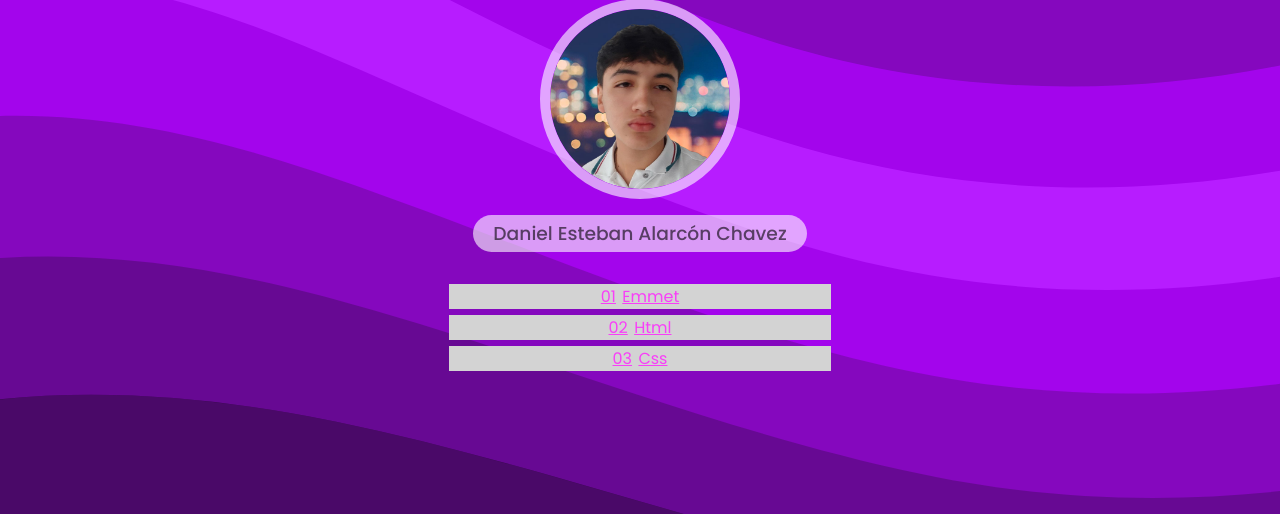
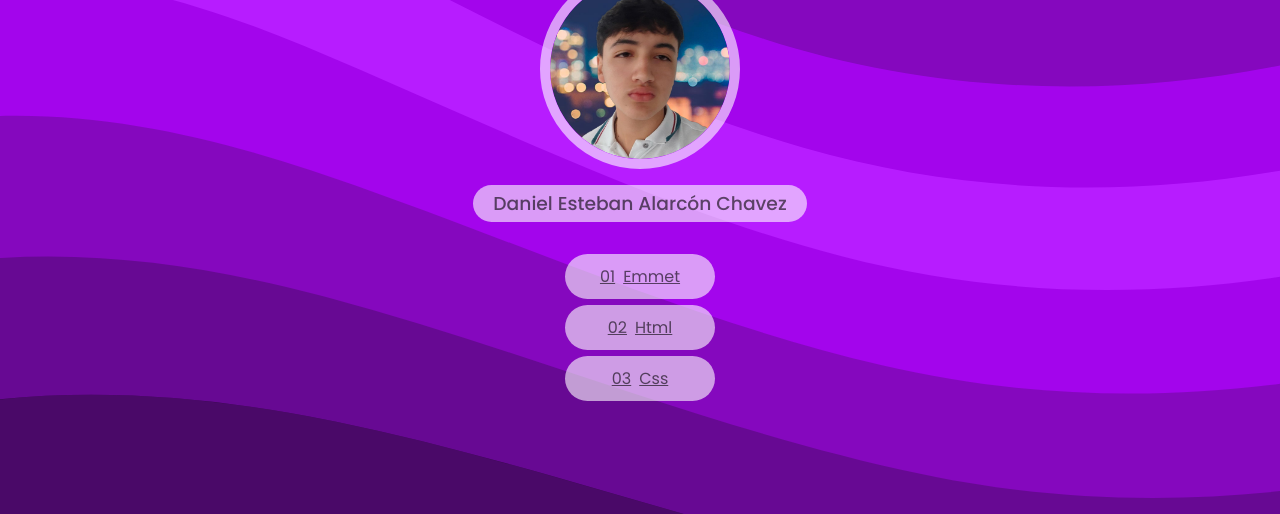
Before and after one commit to dalarcondos/Daniel-Repo2929061, a plain HTML site: page index.html in a window 1280 px wide. Shown: the part 286-800 px from the top of the page. Drawn offline with Linux system fonts and the light colour scheme.

Commit message:
menu list change

```diff
--- a/CSS/styles.css
+++ b/CSS/styles.css
@@ -106,14 +106,18 @@ body {
             margin-top: 2rem;
             display: flex;
             flex-direction: column;
+            align-items: center;
             gap: 0.4rem;
             a:is(:link, :visited) {
-                color: rgb(248, 63, 248);
-                background: lightgray;
+                color:  var(--color-1);
+                background: var(--color-2);
                 display: flex;
-                gap: 0.4rem;
+                gap: 0.5rem;
                 justify-content: center;
+                padding: 10px;
                 align-items: center;
+                width: 150px;
+                border-radius: 5rem;
             }
         }
     }
```
